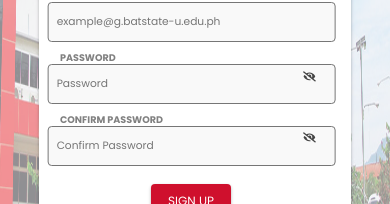
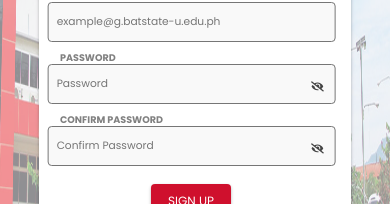
Before and after one commit to julvej0/react, a React (Vite) app in the folder frontend/: page /signup in a window 390 px wide. Shown: the part 414-618 px from the top of the page. Built offline with nearby package versions, Linux system fonts and the light colour scheme.

Commit message:
minor changes

```diff
--- a/frontend/src/pages/signup/signup.css
+++ b/frontend/src/pages/signup/signup.css
@@ -161,7 +161,7 @@
   }
 }
 
-.SignUpPage #email:hover,
+/* .SignUpPage #email:hover,
 .SignUpPage .passwordInput:hover,
 .SignUpPage #confirmPasswordInput:hover,
 .SignUpPage #srcode:hover {
@@ -175,9 +175,9 @@
   width: 400px;
   border-color: greenyellow;
   transition: all 0.3s ease-out;
-}
+} */
 @media screen and (max-width: 767px){
-.SignUpPage #email:hover,
+/* .SignUpPage #email:hover,
 .SignUpPage .passwordInput:hover,
 .SignUpPage #confirmPasswordInput:hover,
 .SignUpPage #srcode:hover {
@@ -191,7 +191,7 @@
   width: 400px;
   transition: all 0.3s ease-out;
   display: none;
-  }
+  } */
 .SignUpPage #labelSignUp {
   text-align: center;
   font-size: medium;
@@ -267,7 +267,7 @@
   }
 }
 
-.SignUpPage #mName:hover,
+/* .SignUpPage #mName:hover,
 .SignUpPage #lName:hover {
   height: 50px;
   background-color: #f9f9f9;
@@ -279,9 +279,9 @@
   width: 195px;
   border-color: greenyellow;
   transition: all 0.3s ease-out;
-}
+} */
 @media screen and (max-width: 767px){ /* phone resolution */
-.SignUpPage #mName:hover,
+/* .SignUpPage #mName:hover,
 .SignUpPage #lName:hover {
   height: 0;
   background-color: #f9f9f9;
@@ -293,9 +293,9 @@
   width: 0x;
   border-color: greenyellow;
   transition: all 0.3s ease-out;
+  } */
 }
-}
-#fName:hover {
+/* #fName:hover {
   height: 50px;
   background-color: #f9f9f9;
   border-radius: 5px;
@@ -303,9 +303,9 @@
   border-style: solid;
   padding-left: 10px;
   padding-right: 10px;
-}
+} */
 @media screen and (max-width: 767px){ /* phone resolution */
-  #fName:hover {
+  /* #fName:hover {
     height: 0;
     background-color: #f9f9f9;
     border-radius: 5px;
@@ -313,7 +313,7 @@
     border-style: solid;
     padding-left: 10px;
     padding-right: 10px;
-  }
+  } */
 }
 .SignUpPage .password-container {
   display: flex;
@@ -360,22 +360,22 @@
     margin-bottom: -10px;
   }
 }
-.SignUpPage input[type="button"]:hover {
+/* .SignUpPage input[type="button"]:hover {
   background-color: #cf102d;
   color: white;
   transition: all 0.3s ease-out;
   opacity: 0.7;
-}
+} */
 
 .SignUpPage #a_SignUp {
   font-weight: bold;
   color: blue;
 }
 
-.SignUpPage #a_SignUp:hover {
+/* .SignUpPage #a_SignUp:hover {
   font-weight: bold;
   color: #cf102d;
-}
+} */
 
 .SignUpPage #passwordTooltip,
 .SignUpPage #emailTooltip {
@@ -387,6 +387,12 @@
   margin-left: -30px;
   position: absolute;
   cursor: pointer;
+}
+@media screen and (max-width: 767px){ /* phone resolution */
+  .SignUpPage .toggle-password2 {
+    margin-top: 30px;
+    margin-left: -20px;
+  }
 }
 
 /* MOdal */
```
